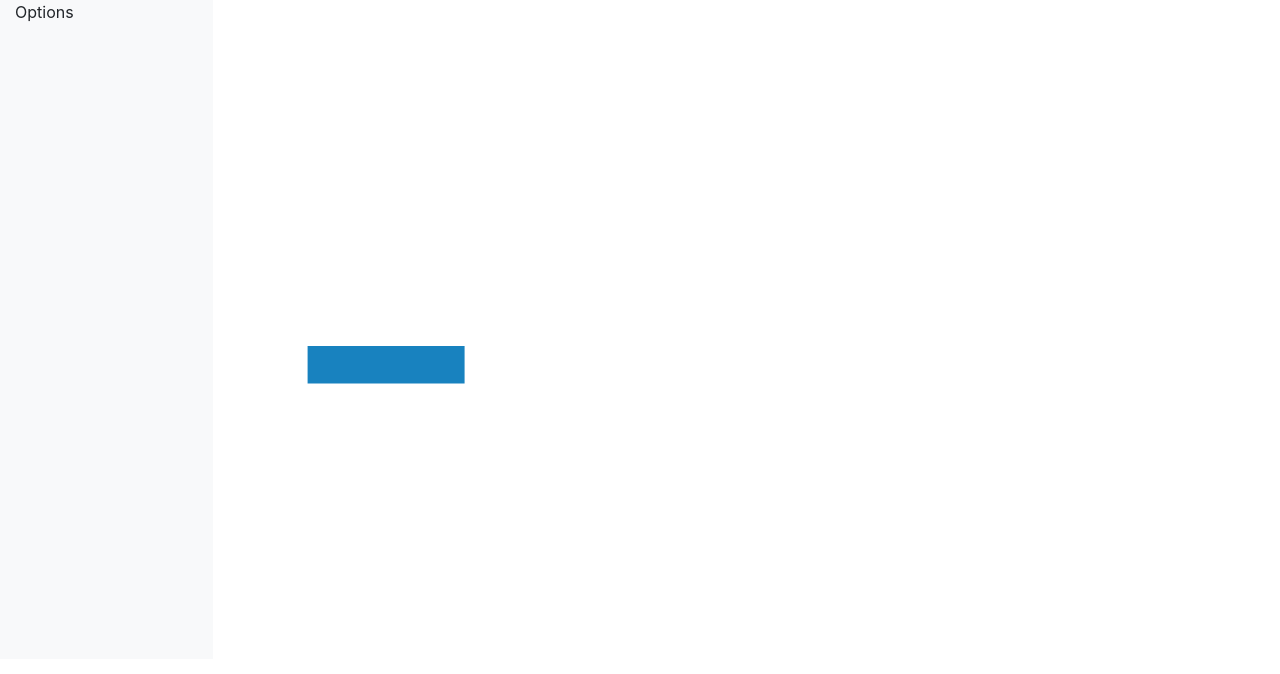
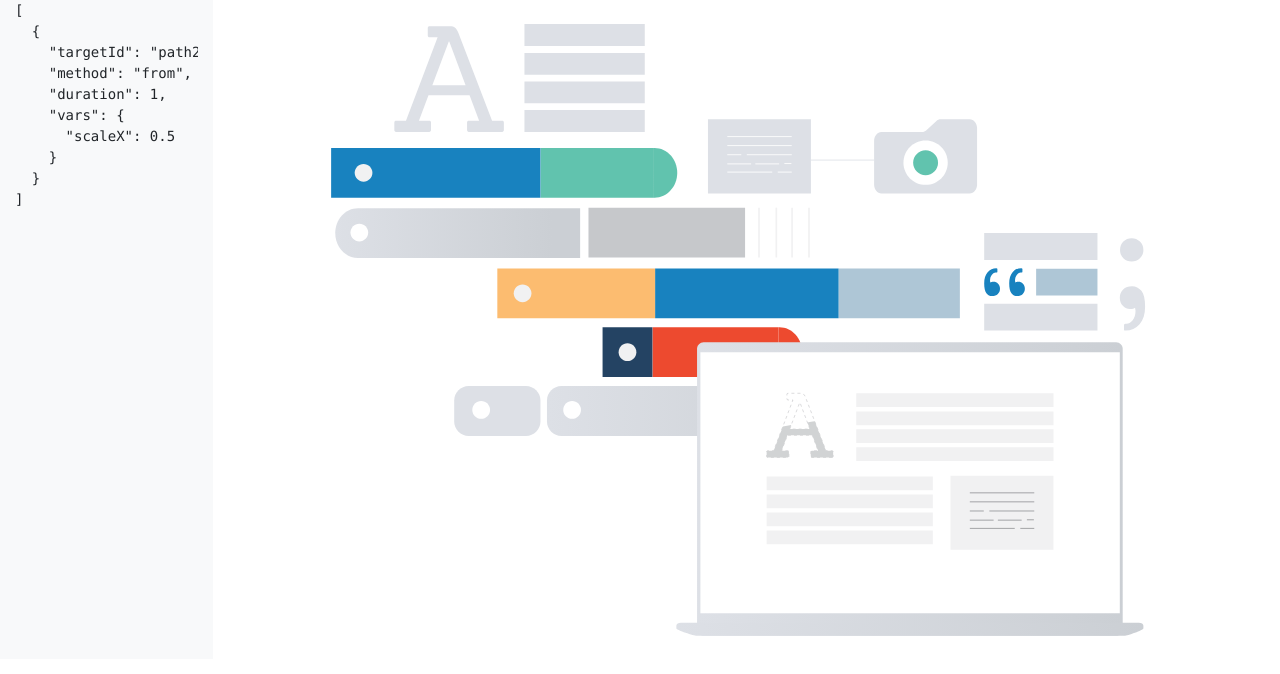
Before and after one commit to josuecorm/animationsvg, a React (Create React App) app: page / in a window 1280 px wide. Shown: the top 674 px of the page. Built offline with nearby package versions, Linux system fonts and the light colour scheme.

Commit message:
Integrate fetch file and create timeline

```diff
--- a/src/App.js
+++ b/src/App.js
@@ -18,7 +18,7 @@ function App() {
       <div className="container-fluid">
         <div className="row">
           <nav className="col-md-2 d-none d-md-block bg-light sidebar">
-            <p>Options</p>
+            <pre>{JSON.stringify(tweens, null, "  ")}</pre>
           </nav>
           <main role="main" className="col-md-9 ml-sm-auto col-lg-10 px-4">
             <SVGItem url="/img/workflow.svg" tweens={tweens} />
--- a/src/components/SVGItem/SVGItem.js
+++ b/src/components/SVGItem/SVGItem.js
@@ -18,9 +18,7 @@ class SVGFile extends Component {
   }
 
   componentDidMount() {
-    // this.loadFile();
-    this.createNodes();
-    // console.log(this.container.current.children);
+    this.loadFile();
   }
 
   componentDidUpdate(prevProps, prevState) {
@@ -29,7 +27,7 @@ class SVGFile extends Component {
     }
   }
 
-  createNodes() {
+  createTimeline() {
     const { tweens } = this.props;
     const { current } = this.container;
 
@@ -59,6 +57,8 @@ class SVGFile extends Component {
         loaded: true,
         svgHTML: data
       });
+
+      this.createTimeline();
     } catch (error) {
       this.setState({
         loaded: false,
@@ -67,51 +67,29 @@ class SVGFile extends Component {
     }
   }
 
-  handleClick(event) {
-    event.stopPropagation();
+  // handleClick(event) {
+  //   event.stopPropagation();
 
-    if (event.target.tagName === "path") {
-      // console.log(event.target.className);
-      // event.target.className = "on";
-      event.target.setAttribute("class", "on");
-    }
-  }
-
-  // render() {
-  //   const { loaded, error, svgHTML } = this.state;
-
-  //   if (!loaded) return null;
-  //   if (error) return `Something went wrong: ${error.message}`;
-
-  //   return (
-  //     <div
-  //       className="svg-container"
-  //       onClick={this.handleClick}
-  //       dangerouslySetInnerHTML={{ __html: svgHTML }}
-  //       ref={this.container}
-  //     />
-  //   );
+  //   if (event.target.tagName === "path") {
+  //     // console.log(event.target.className);
+  //     // event.target.className = "on";
+  //     event.target.setAttribute("class", "on");
+  //   }
   // }
 
   render() {
+    const { loaded, error, svgHTML } = this.state;
+
+    if (!loaded) return null;
+    if (error) return `Something went wrong: ${error.message}`;
+
     return (
-      <div className="svg-container" onClick={this.handleClick}>
-        <svg
-          xmlns="http://www.w3.org/2000/svg"
-          viewBox="0 0 1632 1056"
-          height="1056"
-          width="1632"
-          id="svg62"
-          version="1.1"
-          ref={this.container}
-        >
-          <path
-            id="path278"
-            className="path"
-            d="M 364.61,554.364 H 113.099 v 59.883 H 364.61 Z"
-          />
-        </svg>
-      </div>
+      <div
+        className="svg-container"
+        onClick={this.handleClick}
+        dangerouslySetInnerHTML={{ __html: svgHTML }}
+        ref={this.container}
+      />
     );
   }
 }
```
